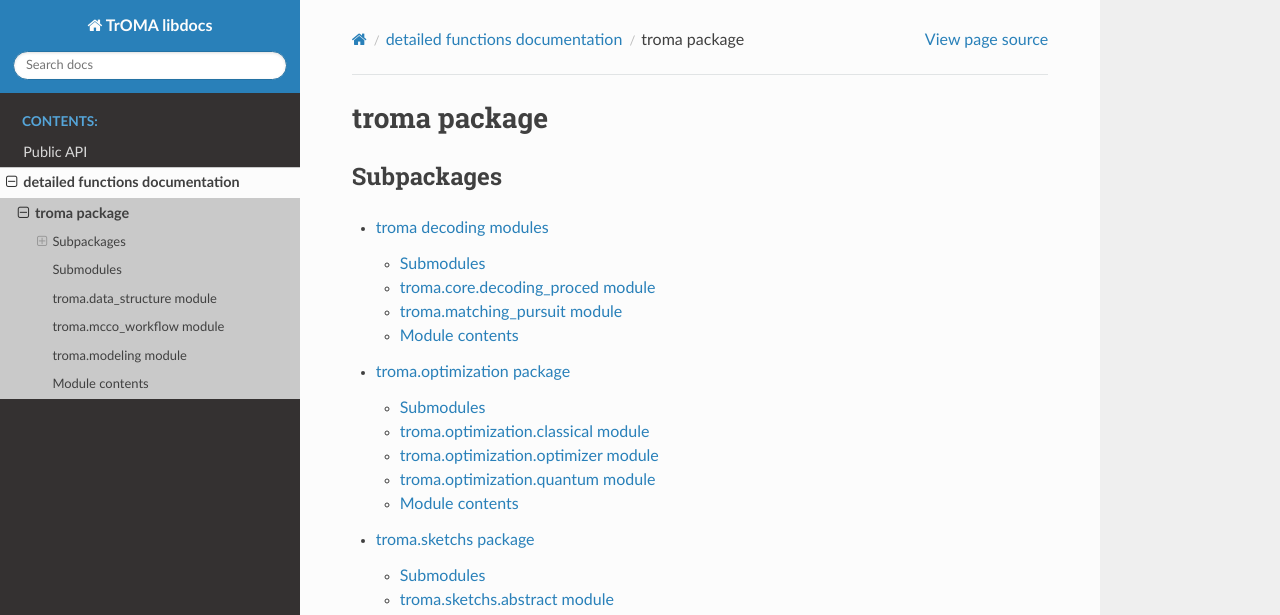
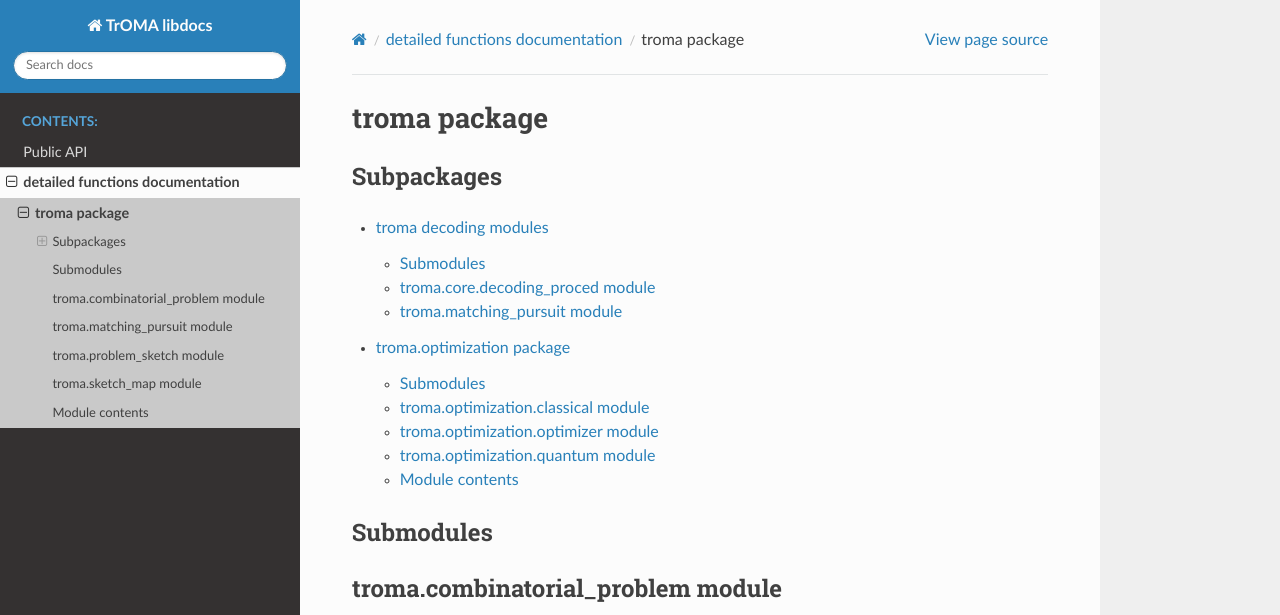
Before and after one commit to baptistechev/TrOMA, a Sphinx documentation site: the page built from docs/api/troma.rst, in a window 1280 px wide and 1400 px high. Shown: the top 615 px of the window. Built offline with Sphinx 7.4.7 and the Read the Docs theme 3.1.0, drawn with Linux system fonts in a browser that asks for light colours; some of the changed text lies outside the part shown.

Commit message:
Fix doc build warnings and align public API documentation with __all__
Remove stale module references (data_structure, mcco_workflow, modeling, sketchs),
fix duplicate autodoc entries, and add RestrictedProblem to troma.__all__.

Co-Authored-By: Claude Sonnet 4.6 <noreply@anthropic.com>

```diff
--- a/docs/api/modules.rst
+++ b/docs/api/modules.rst
@@ -1,5 +1,5 @@
 detailed functions documentation
-=====
+================================
 
 .. toctree::
    :maxdepth: 4
--- a/docs/api/troma.rst
+++ b/docs/api/troma.rst
@@ -9,34 +9,45 @@ Subpackages
 
    troma.decoding
    troma.optimization
-   troma.sketchs
 
 Submodules
 ----------
 
-troma.data\_structure module
-----------------------------
+troma.combinatorial\_problem module
+------------------------------------
 
-.. automodule:: troma.data_structure
+.. automodule:: troma.combinatorial_problem
    :members:
    :undoc-members:
    :show-inheritance:
+   :no-index:
 
-troma.mcco\_workflow module
----------------------------
+troma.matching\_pursuit module
+-------------------------------
 
-.. automodule:: troma.mcco_workflow
+.. automodule:: troma.matching_pursuit
    :members:
    :undoc-members:
    :show-inheritance:
+   :no-index:
 
-troma.modeling module
----------------------
+troma.problem\_sketch module
+-----------------------------
 
-.. automodule:: troma.modeling
+.. automodule:: troma.problem_sketch
    :members:
    :undoc-members:
    :show-inheritance:
+   :no-index:
+
+troma.sketch\_map module
+-------------------------
+
+.. automodule:: troma.sketch_map
+   :members:
+   :undoc-members:
+   :show-inheritance:
+   :no-index:
 
 Module contents
 ---------------
--- a/src/troma/__init__.py
+++ b/src/troma/__init__.py
@@ -17,7 +17,7 @@ from .sketch_map import ConstraintSketchMap, ExplicitSketchMap
 from .problem_sketch import ProblemSketch, CombinatorialProblemSketch, RestrictedProblemSketch
 
 # Import combinatorial problem (depends on sketch_map)
-from .combinatorial_problem import CombinatorialProblem
+from .combinatorial_problem import CombinatorialProblem, RestrictedProblem
 
 # Import optimization
 from .optimization.optimizer import (
@@ -51,6 +51,7 @@ __all__ = [
 	"spectrum_restriction",
 	"reverse_spectrum_restriction",
 	"CombinatorialProblem",
+	"RestrictedProblem",
 	"Restriction",
 	"Sample",
 	"Hamiltonian",
```
Also changed, not shown: other parts of docs/api/troma.rst (+1 -0 lines), docs/api/troma.decoding.rst (+1 -8 lines), docs/api/troma.sketchs.rst (+4 -34 lines), docs/public_api.rst (+72 -22 lines).
